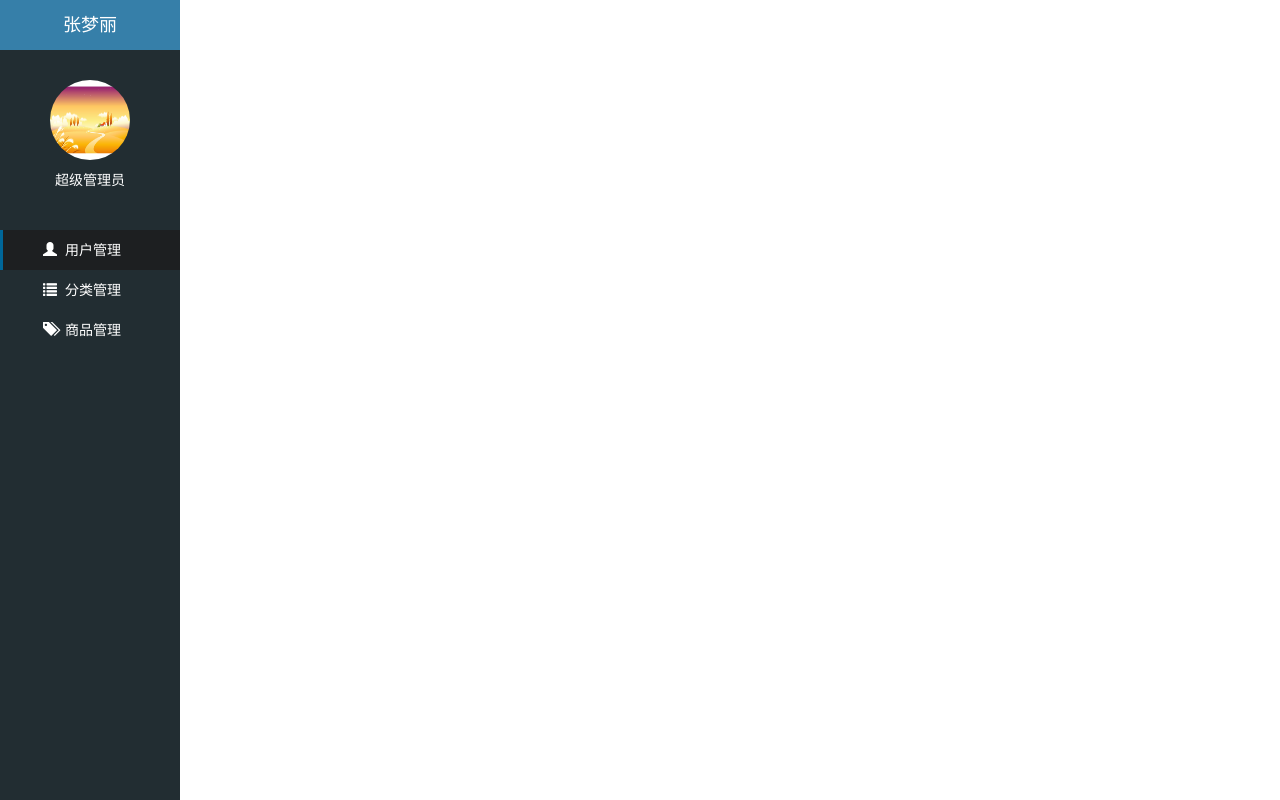
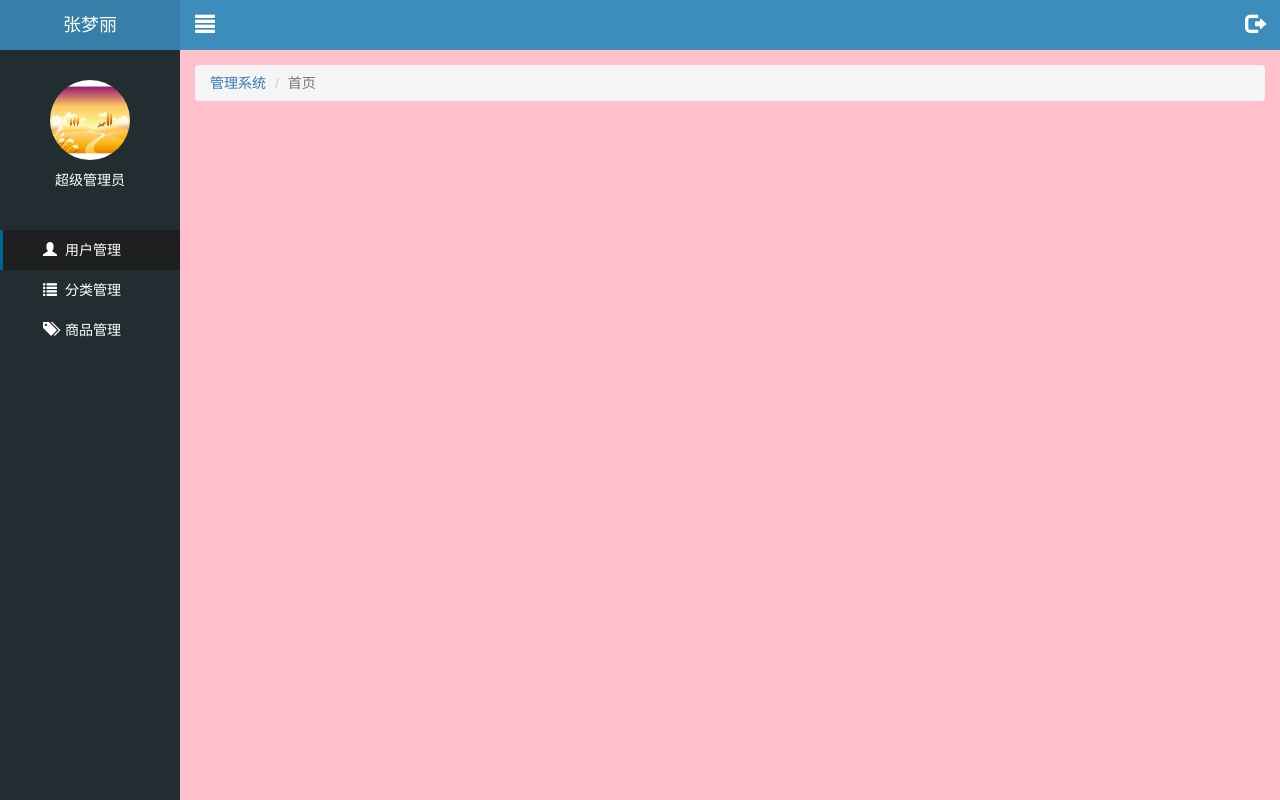
Before and after one commit to ZMeng888/letao, a website: page public/back/index.html in a window 1280 px wide. Shown: the top 800 px of the page. Drawn offline with Linux system fonts and the light colour scheme.

Commit message:
主页面头部静态页面完成

```diff
--- a/public/back/css/common.css
+++ b/public/back/css/common.css
@@ -34,6 +34,7 @@ ul{
   position: fixed;
   left: 0;
   top: 0;
+  z-index: 999;
 }
 .lt_aside .brand{
   width: 180px;
@@ -85,3 +86,37 @@ ul{
   padding-left: 60px;
   display: none;
 }
+
+/* 头部 */
+.lt_main{
+  padding-left: 180px;
+  height: 1000px;
+  padding-top: 50px;
+}
+
+.lt_main .lt_topbar{
+  width: 100%;
+  height: 50px;
+  position: fixed;
+  left: 0;
+  top: 0;
+  background-color: #3C8DBC;
+  padding-left: 180px;
+}
+.lt_topbar .icon_menu,
+.lt_topbar .icon_logout{
+  width: 50px;
+  height: 50px;
+  line-height: 50px;
+  text-align: center;
+  font-size: 20px;
+  color: #fff;
+}
+.lt_main .lt_content{
+  width: 100%;
+  height: 100%;
+  background-color: pink;
+}
+.lt_content{
+  padding: 15px;
+}
--- a/public/back/index.html
+++ b/public/back/index.html
@@ -46,6 +46,20 @@
           </ul>
       </div>
   </div>
+  <div class="lt_main">
+     <!-- 头部 -->
+    <div class="lt_topbar">
+       <a href="#" class="pull-left icon_menu"><i class="glyphicon glyphicon-align-justify"></i></a>
+       <a href="#" class="pull-right icon_logout"><i class="glyphicon glyphicon-log-out"></i></a>
+    </div>
+    <!-- 底部 -->
+    <div class="lt_content">
+            <ol class="breadcrumb">
+                    <li><a href="index.html">管理系统</a></li>
+                    <li class="active">首页</li>
+            </ol>
+    </div>
+  </div>
 
 
 
```
